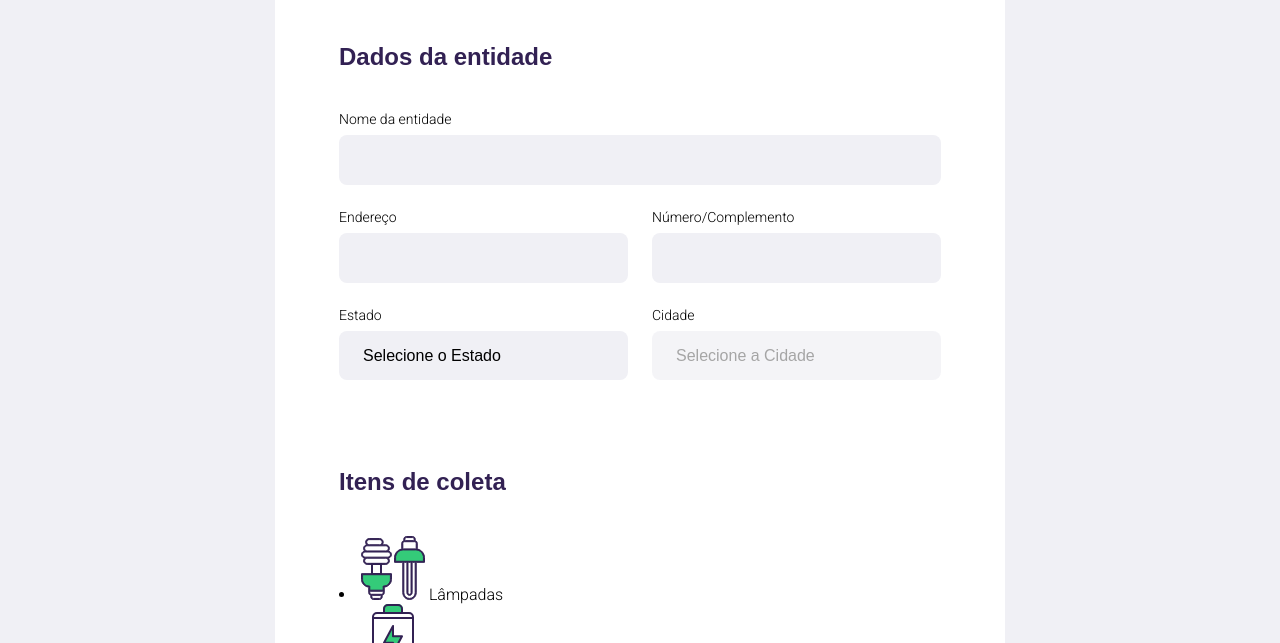
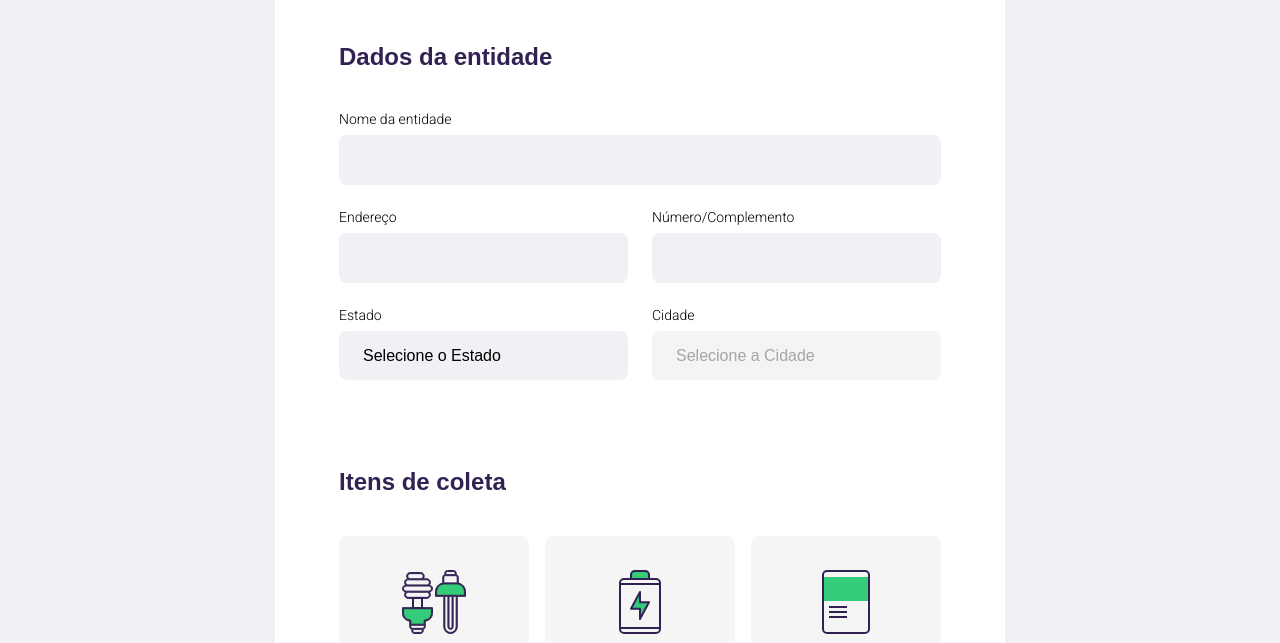
Before and after one commit to demmet/fall-from-the-stars, a plain HTML site: page create-point.html in a window 1280 px wide. Shown: the part 267-910 px from the top of the page. Drawn offline with Linux system fonts and the light colour scheme; no server answers.

Commit message:
Finished create-point page features

```diff
--- a/styles/create-point.css
+++ b/styles/create-point.css
@@ -105,3 +105,43 @@ form button:hover {
   background-color: #2fb86e;
   transition: background-color 400ms;
 }
+
+.items-grid {
+  display: grid;
+  gap: 16px;
+  grid-template-columns: 1fr 1fr 1fr;
+}
+
+.items-grid li {
+  align-items: center;
+  background-color: #f5f5f5;
+  border: 2px solid #f5f5f5;
+  border-radius: 8px;
+  cursor: pointer;
+  display: flex;
+  flex-direction: column;
+  height: 180px;
+  justify-content: space-between;
+  list-style: none;
+  padding: 32px 24px 16px;
+}
+
+.items-grid li.selected {
+  background-color: #e1faec;
+  border: 2px solid #34cb79;
+}
+
+.items-grid li span {
+  align-items: center;
+  color: var(--title-color);
+  display: flex;
+  flex: 1;
+  font-weight: bold;
+  margin-top: 12px;
+  text-align: center
+}
+
+.items-grid li img,
+.items-grid li span {
+  pointer-events: none;
+}
```
